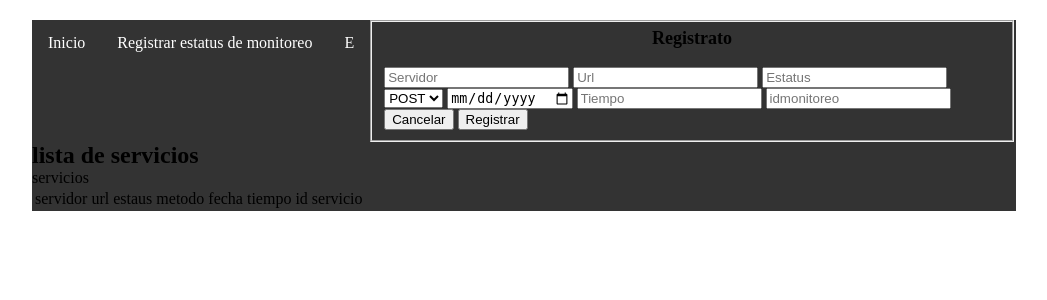
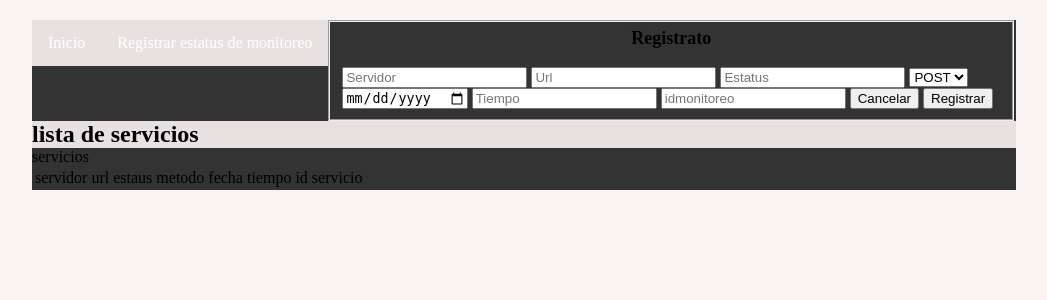
Before and after one commit to alfredW117/reme, a Flask app: page /registrar in a window 1280 px wide. Shown: the top 300 px of the page, without its empty margins (116-1163 px from the left). Run offline with Flask 3, Linux system fonts and the light colour scheme; data that the repository does not hold is empty; some libraries are stand-ins or nearby versions.

Commit message:
cambios final

```diff
--- a/static/css/styles.css
+++ b/static/css/styles.css
@@ -2,6 +2,7 @@
 body, h1, h2, h3, p, a, ul, li, footer {
     margin: 0;
     padding: 0;
+    background: rgba(250, 242, 242, 0.911);
 }
 
 /* Estilos para el encabezado de la barra de navegación */
--- a/templates/form_registrar.html
+++ b/templates/form_registrar.html
@@ -12,7 +12,6 @@
         <form action="{{url_for('datos_regis')}}" method="POST">
             <a href="/">Inicio</a>
             <a href="/registrar">Registrar estatus de monitoreo</a>
-            <a href="/registrados">E</a>
 
          <fieldset>
             <center><legend style="font-size: large;"> <b> Registrato </b> </legend></center>
```
